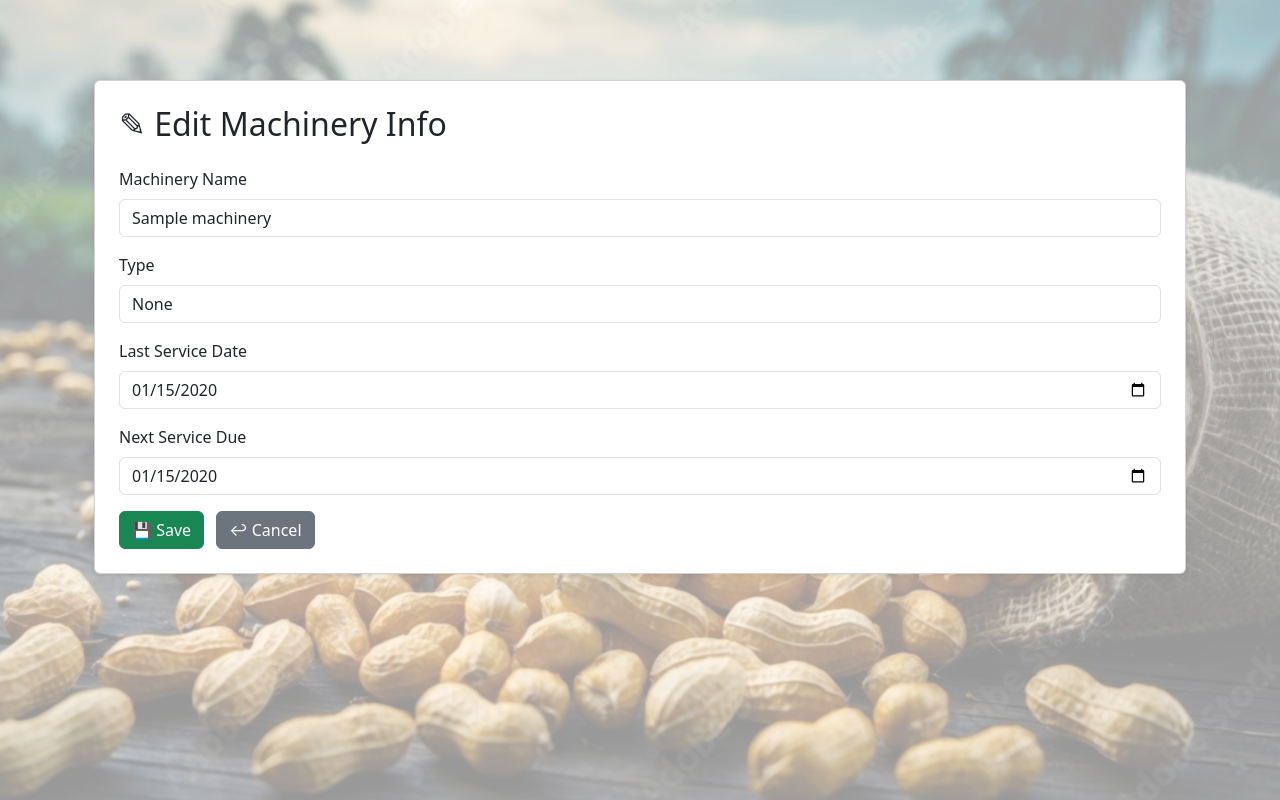
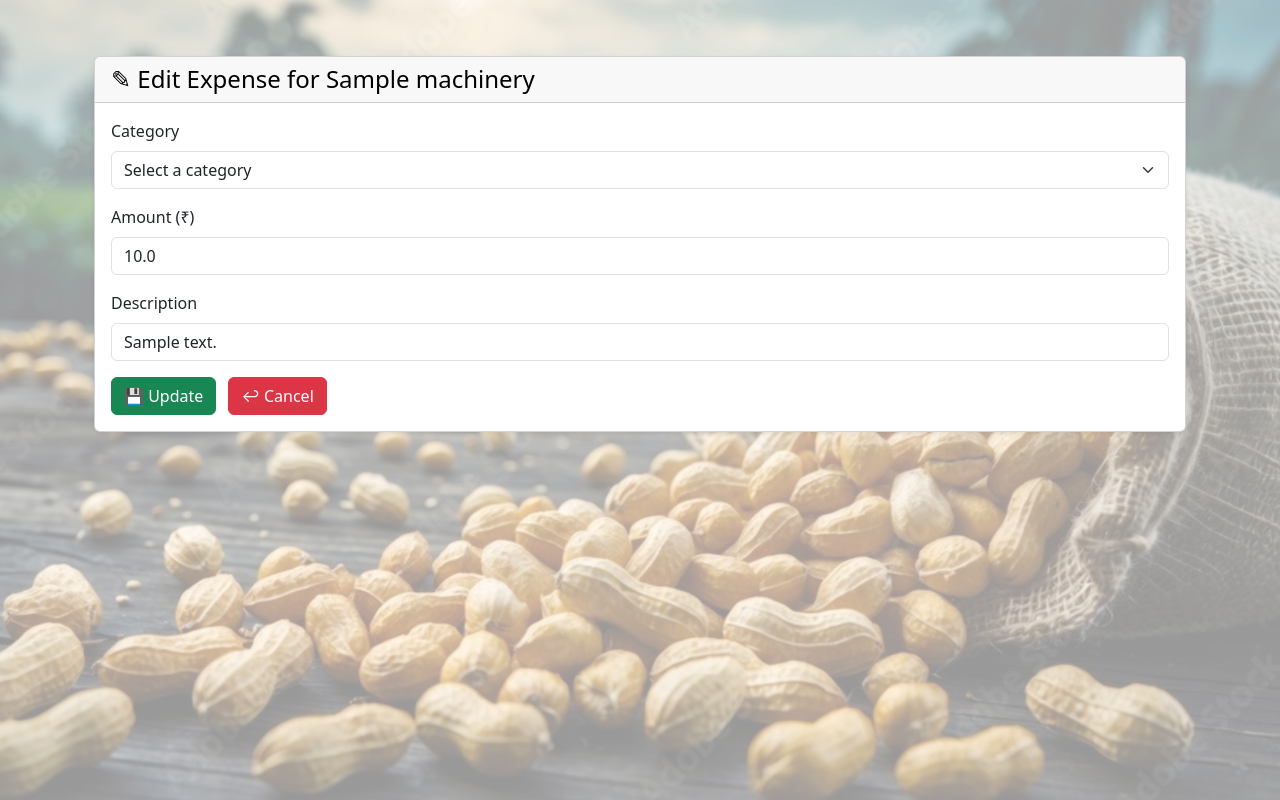
Before and after one commit to sathvik07/groundnut_mill, a Flask app: page /machineries/1/expenses/edit/1 in a window 1280 px wide. Shown: the part 56-856 px from the top of the page. Run offline with Flask 3, Linux system fonts and the light colour scheme; a user stored in the database is signed in; tables that the repository leaves empty hold one stand-in row (values such as "Sample post").

Commit message:
updated vehicle and machinery changes

```diff
--- a/app/routes/machinery_routes.py
+++ b/app/routes/machinery_routes.py
@@ -146,17 +146,18 @@ def delete_machinery(id):
 @machinery_bp.route("/<int:machinery_id>/expenses/delete/<int:expense_id>", methods=["POST"])
 @login_required
 def delete_expense(machinery_id, expense_id):
-    machinery = Machinery.query.get_or_404(machinery_id)
     try:
+        Machinery.query.get_or_404(machinery_id)  # Optional: to confirm it exists
         expense = MachineryExpense.query.get_or_404(expense_id)
         db.session.delete(expense)
         db.session.commit()
-        return redirect(url_for("machinery.list_expenses", id=machinery.id))
+        flash("Expense deleted successfully!", "success")
     except Exception as e:
         db.session.rollback()
         flash("An error occurred while deleting the expense.", "error")
         current_app.logger.error(f"Error deleting expense ID {expense_id} for machinery ID {machinery_id}: {e}")
-        return redirect(url_for("machinery.list_expenses", id=machinery.id))
+
+    return redirect(url_for("machinery.list_machines"))
 
 
 @machinery_bp.route("/<int:machinery_id>/expenses/edit/<int:expense_id>", methods=["GET", "POST"])
@@ -168,7 +169,7 @@ def edit_expense(machinery_id, expense_id):
     if expense.machinery_id != machinery.id:
         flash("Unauthorized action.", "error")
         current_app.logger.warning(f"Unauthorized edit attempt for expense ID {expense_id}")
-        return redirect(url_for("machinery.list_expenses", id=machinery.id))
+        return redirect(url_for("machinery.list_machines"))
 
     if request.method == "POST":
         try:
@@ -178,15 +179,14 @@ def edit_expense(machinery_id, expense_id):
             db.session.commit()
             flash("Expense updated successfully!", "success")
             current_app.logger.info(f"Expense updated: {expense.id}")
-            return redirect(url_for("machinery.list_expenses", id=machinery.id))
+            return redirect(url_for("machinery.list_machines"))
         except Exception as e:
             db.session.rollback()
-            flash("An error occurred while updating the expense.", "error")
+            flash(f"An error occurred while updating the expense: {e}", "error")
             current_app.logger.error(f"Error updating expense ID {expense_id} for machinery ID {machinery_id}: {e}")
             return render_template("machinery/expense_edit.html", machinery=machinery, expense=expense)
 
     return render_template("machinery/expense_edit.html", machinery=machinery, expense=expense)
-
 
 @machinery_bp.route("/expense/list/<int:id>")
 @login_required
--- a/app/templates/machinery/edit.html
+++ b/app/templates/machinery/edit.html
@@ -33,7 +33,7 @@
         </div>
 
 
-             <button type="submit" class="btn btn-success">📄 Save </button>
+             <button type="submit" class="btn btn-success">💾 Update </button>
             <a href="{{ url_for('machinery.list_machines') }}" class="btn btn-danger">ㄨ Cancel</a>
 
 
--- a/app/templates/machinery/expense_edit.html
+++ b/app/templates/machinery/expense_edit.html
@@ -1,38 +1,42 @@
 {% extends "base.html" %}
 
-{% block title %}Edit Machinery{% endblock %}
+{% block title %}Edit Expense{% endblock %}
 
 {% block content %}
-<div class="container mt-5">
-    <div class="card shadow-sm p-4">
-        <h2 class="mb-4">✎ Edit Machinery Info</h2>
-
-        <form method="post">
+<div class="container mt-4">
+    <div class="card shadow-sm">
+        <div class="card-header text-black">
+            <h4 class="mb-0">✎ Edit Expense for {{ machinery.name }}</h4>
+        </div>
+        <div class="card-body">
+            <form method="post" id="expense-form">
                 <div class="mb-3">
-                <label for="name" class="form-label">Machinery Name</label>
-                <input type="text" class="form-control" id="name" name="name" value="{{ machinery.name }}" required>
+                    <label for="category" class="form-label">Category</label>
+                    <select name="category" id="category" class="form-select" required>
+                        <option value="">Select a category</option>
+                        {% for option in ['Oil Change', 'Service', 'Repair', 'Parts'] %}
+                            <option value="{{ option }}" {% if expense.category == option %}selected{% endif %}>{{ option }}</option>
+                        {% endfor %}
+                    </select>
                 </div>
 
                 <div class="mb-3">
-                <label for="type" class="form-label">Type</label>
-                <input type="text" class="form-control" id="type" name="type" value="{{ machinery.type }}" required>
+                    <label for="amount" class="form-label">Amount (₹)</label>
+                    <input name="amount" type="number" step="0.01" id="amount"
+                           class="form-control" value="{{ expense.amount }}" required>
                 </div>
 
                 <div class="mb-3">
-                <label for="last_service_date" class="form-label">Last Service Date</label>
-                <input type="date" class="form-control" id="last_service_date" name="last_service_date"
-                       value="{{ machinery.last_service_date.strftime('%Y-%m-%d') if machinery.last_service_date else '' }}">
+                    <label for="description" class="form-label">Description</label>
+                    <input name="description" id="description" class="form-control"
+       value="{{ expense.description }}" placeholder="Short description" required>
+
                 </div>
 
-            <div class="mb-3">
-                <label for="next_service_due" class="form-label">Next Service Due</label>
-                <input type="date" class="form-control" id="next_service_due" name="next_service_due"
-                       value="{{ machinery.next_service_due.strftime('%Y-%m-%d') if machinery.next_service_due else ''}}">
-            </div>
-
-            <button type="submit" class="btn btn-success">💾 Save </button>
-            <a href="{{ url_for('machinery.list_machines') }}" class="btn btn-secondary ms-2">↩ Cancel</a>
+                <button type="submit" class="btn btn-success">💾 Update</button>
+                <a href="{{ url_for('machinery.list_machines') }}" class="btn btn-danger ms-2">↩ Cancel</a>
             </form>
         </div>
     </div>
+</div>
 {% endblock %}
--- a/app/templates/machinery/list.html
+++ b/app/templates/machinery/list.html
@@ -64,10 +64,10 @@
                                     <li class="list-group-item">
                                         <strong>{{ e.category }}</strong> — ₹{{ "%.2f"|format(e.amount) }}<br>
                                         <small class="text-muted">{{ e.date.strftime('%Y-%m-%d') }}</small><br>
-                                        {{ e.notes or '' }}
+                                        {{ e.description or '' }}
 
                                         <!-- Delete Expense -->
-                                        <form action="{{ url_for('machinery.delete_expense', id=m.id) }}" method="POST" style="display:inline;">
+                                        <form action="{{ url_for('machinery.delete_expense', machinery_id=m.id,expense_id=e.id) }}" method="POST" style="display:inline;">
                                             <button type="submit"
                                                     class="btn btn-sm btn-outline-danger mb-3 float-end ms-2"
                                                     data-bs-toggle="tooltip"
@@ -79,7 +79,7 @@
                                         </form>
 
                                         <!-- Edit Expense -->
-                                        <a href="{{ url_for('machinery.edit_expense', id=m.id) }}"
+                                        <a href="{{ url_for('machinery.edit_expense', machinery_id=m.id,expense_id=e.id) }}"
                                            class="btn btn-sm btn-primary mb-3 float-end"
                                            data-bs-toggle="tooltip"
                                            data-bs-placement="top"
--- a/app/templates/vehicle/edit.html
+++ b/app/templates/vehicle/edit.html
@@ -22,7 +22,7 @@
             <textarea class="form-control" id="description" name="description" rows="3">{{ vehicle.description }}</textarea>
         </div>
 
-            <button type="submit" class="btn btn-success">📄 Save </button>
+            <button type="submit" class="btn btn-success">💾 Update </button>
            <a href="{{ url_for('vehicle.list_vehicles') }}" class="btn btn-danger">ㄨ Cancel</a>
 
     </form>
```
Also changed, not shown: app/routes/vehicle_routes.py (+5 -5 lines), app/templates/vehicle/expense_edit.html (+7 -7 lines), 1 other file. Lines whose indentation alone changed are shown as unchanged.
